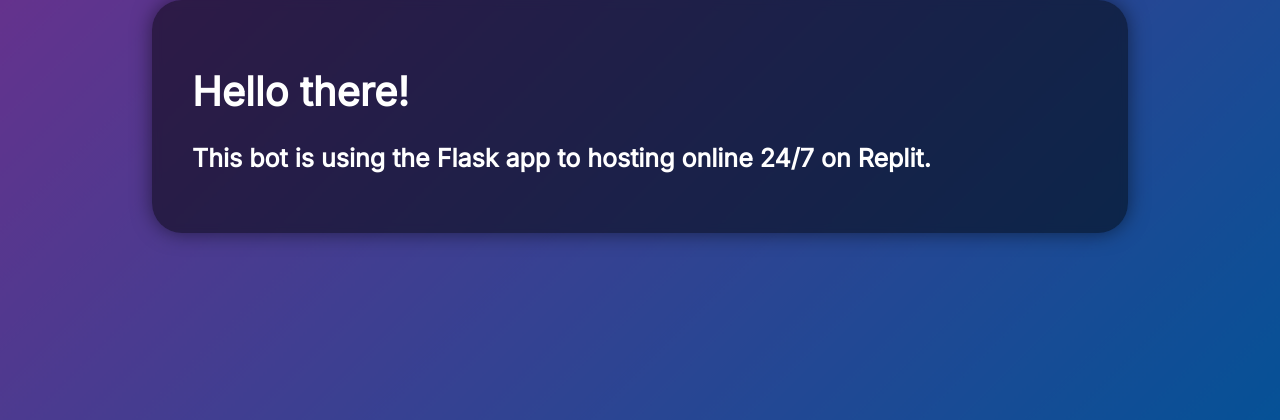
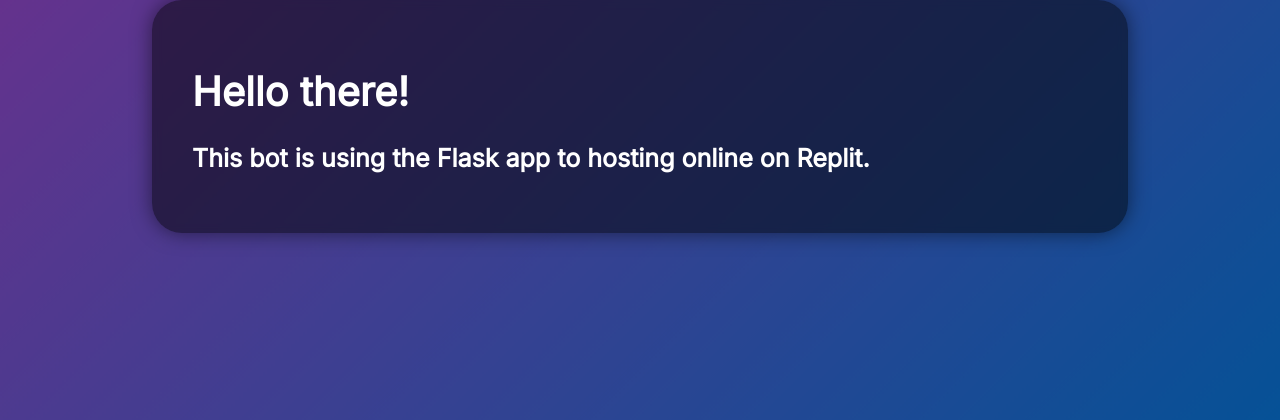
Before and after one commit to TruongKhoaUI/tkBOT, a Flask app: page / in a window 1280 px wide. Shown: the top 420 px of the page. Run offline with Flask 2, Linux system fonts and the light colour scheme.

Commit message:
Fixed the website Flask

```diff
--- a/templates/index.html
+++ b/templates/index.html
@@ -26,7 +26,7 @@
   p {-webkit-user-select: none; -moz-user-select: none; -ms-user-select: none; user-select: none;}
 
   /* Scrollbar 20px */
-  ::-webkit-scrollbar {width: 20px;}
+  ::-webkit-scrollbar {width: 12px;}
   ::-webkit-scrollbar-track {background: #525252;}
   ::-webkit-scrollbar-thumb {background: #888; border-radius: 20px;}
   ::-webkit-scrollbar-thumb:hover {background: #838383;}
@@ -36,7 +36,7 @@
     </div>
     <div class="blur">
         <h1>Hello there!</h1>
-        <h2>This bot is using the Flask app to hosting online 24/7 on Replit.</h2>
+        <h2>This bot is using the Flask app to hosting online on Replit.</h2>
     </div>
 </body>
 </title>
```
